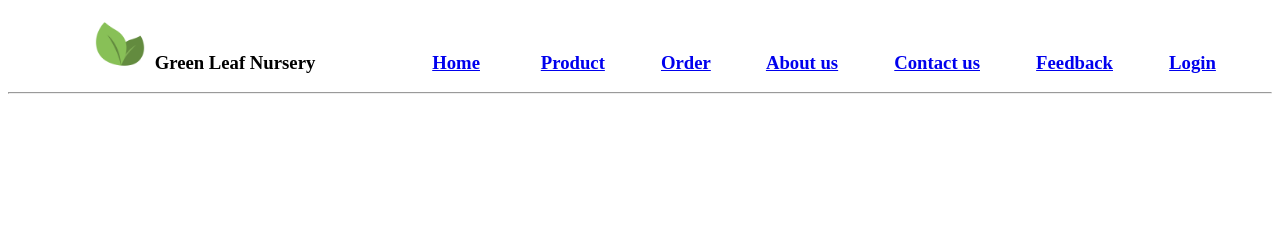
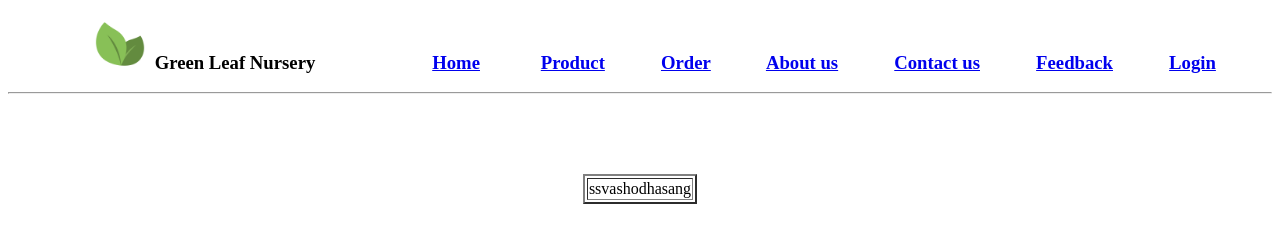
Before and after one commit to Vaishnavi-Pawar05/html-github-project-1-greenleaf-nursery, a plain HTML site: page pages/login.html in a window 1280 px wide. Drawn offline with Linux system fonts and the light colour scheme.

Commit message:
add headding to login form

```diff
--- a/pages/login.html
+++ b/pages/login.html
@@ -18,3 +18,13 @@
     <a href="./../pages/login.html">Login</a> &nbsp; &nbsp; &nbsp; &nbsp;  &nbsp; &nbsp;
 </p></b></h3>
 <hr/>
+
+ <br> <br> <br> <br>
+    <table align="center" border="2">
+        <td>
+    <form align="center">
+
+
+
+
+        ssvashodhasang
```
